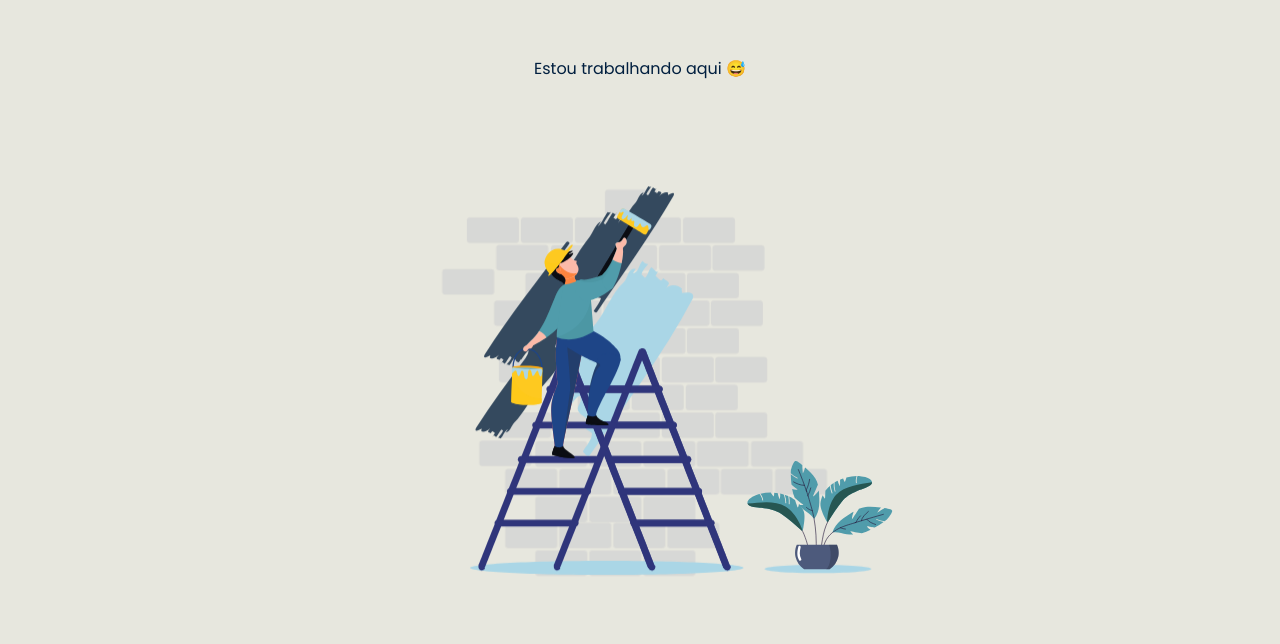
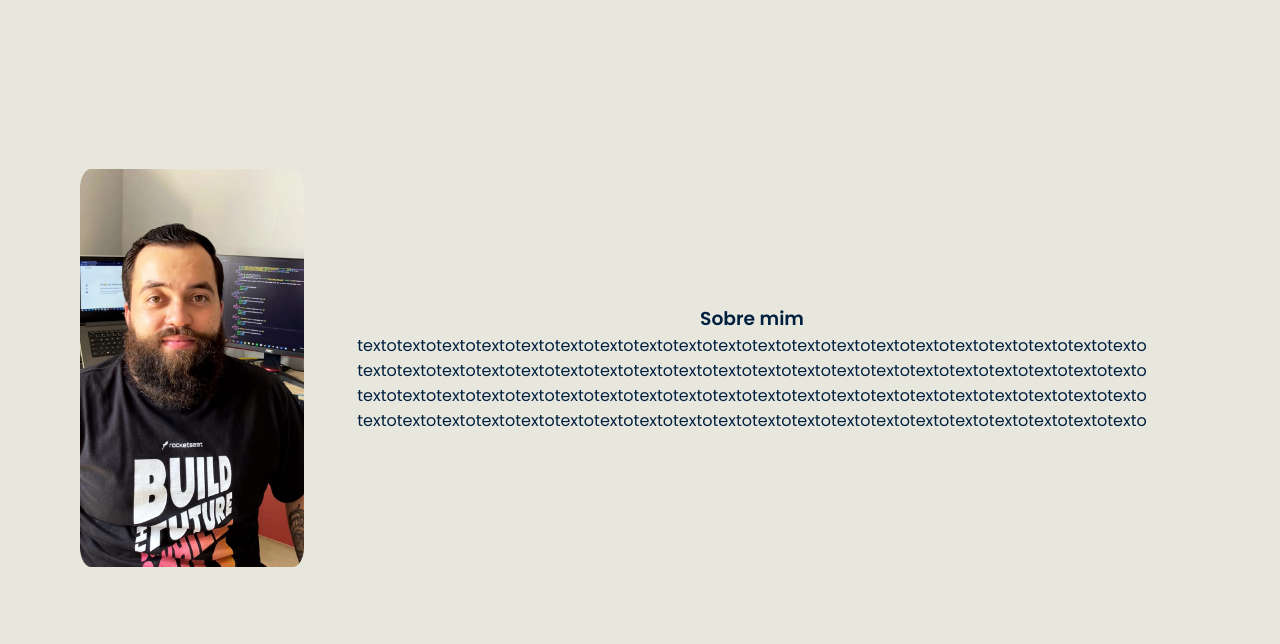
Before and after one commit to WagaoFC/devWagao, a React (Vite) app: page / in a window 1280 px wide. Shown: the part 816-1460 px from the top of the page. Built offline with nearby package versions, Linux system fonts and the light colour scheme.

Commit message:
adicionando images e iniciando about me

```diff
--- a/src/components/About/index.tsx
+++ b/src/components/About/index.tsx
@@ -0,0 +1,19 @@
+import wagaoRelax from '../../assets/images/wagaoRelax.jpg'
+import wagaoSerious from '../../assets/images/wagaoSerious.jpg'
+import { Container, Text } from './styled'
+
+export function About() {
+    return (
+        <Container>
+            {/* <img src={wagaoRelax} alt="Foto de Wagner" /> */}
+            <img src={wagaoSerious} alt="Foto de Wagner" />
+            <Text>
+                <h1>Sobre mim</h1>
+                <p>textotextotextotextotextotextotextotextotextotextotextotextotextotextotextotextotextotextotextotexto</p>
+                <p>textotextotextotextotextotextotextotextotextotextotextotextotextotextotextotextotextotextotextotexto</p>
+                <p>textotextotextotextotextotextotextotextotextotextotextotextotextotextotextotextotextotextotextotexto</p>
+                <p>textotextotextotextotextotextotextotextotextotextotextotextotextotextotextotextotextotextotextotexto</p>
+            </Text>
+        </ Container>
+    )
+}
--- a/src/components/About/styled.ts
+++ b/src/components/About/styled.ts
@@ -0,0 +1,20 @@
+import styled from 'styled-components'
+
+export const Container = styled.div`
+    display: flex;
+    align-items: center;
+    justify-content: space-between;
+    width: 100%;
+
+    img {
+        width: 20%;
+        border-radius: 5%;
+    }
+`
+
+export const Text = styled.div`
+    width: 100%;
+    text-align: center;
+    justify-content: center;
+    align-items: center;
+`
--- a/src/components/Main/index.tsx
+++ b/src/components/Main/index.tsx
@@ -6,6 +6,7 @@ import animation from './animation.json'
 import animationConstruction from './animationConstruction.json'
 import { Container, Icons, Text, MotionLottie, Section } from './styled'
 import { ScrollTop } from '../ScrollTop'
+import { About } from '../About'
 
 export function Main() {
     const defaultOptions = {
@@ -44,12 +45,8 @@ export function Main() {
                 </MotionLottie>
             </Container>
             <Section>
-                <section id="about">Estou trabalhando aqui 😅
-                    <Lottie
-                        options={defaultOptionsConstruction}
-                        height={600}
-                        width={600}
-                    />
+                <section id="about">
+                   <About />
                 </section>
                 <section id="skills">Estou trabalhando aqui 😅
                     <Lottie
```
Also changed, not shown: src/assets/images/wagaoRelax.jpg (added), src/assets/images/wagaoSerious.jpg (added).
